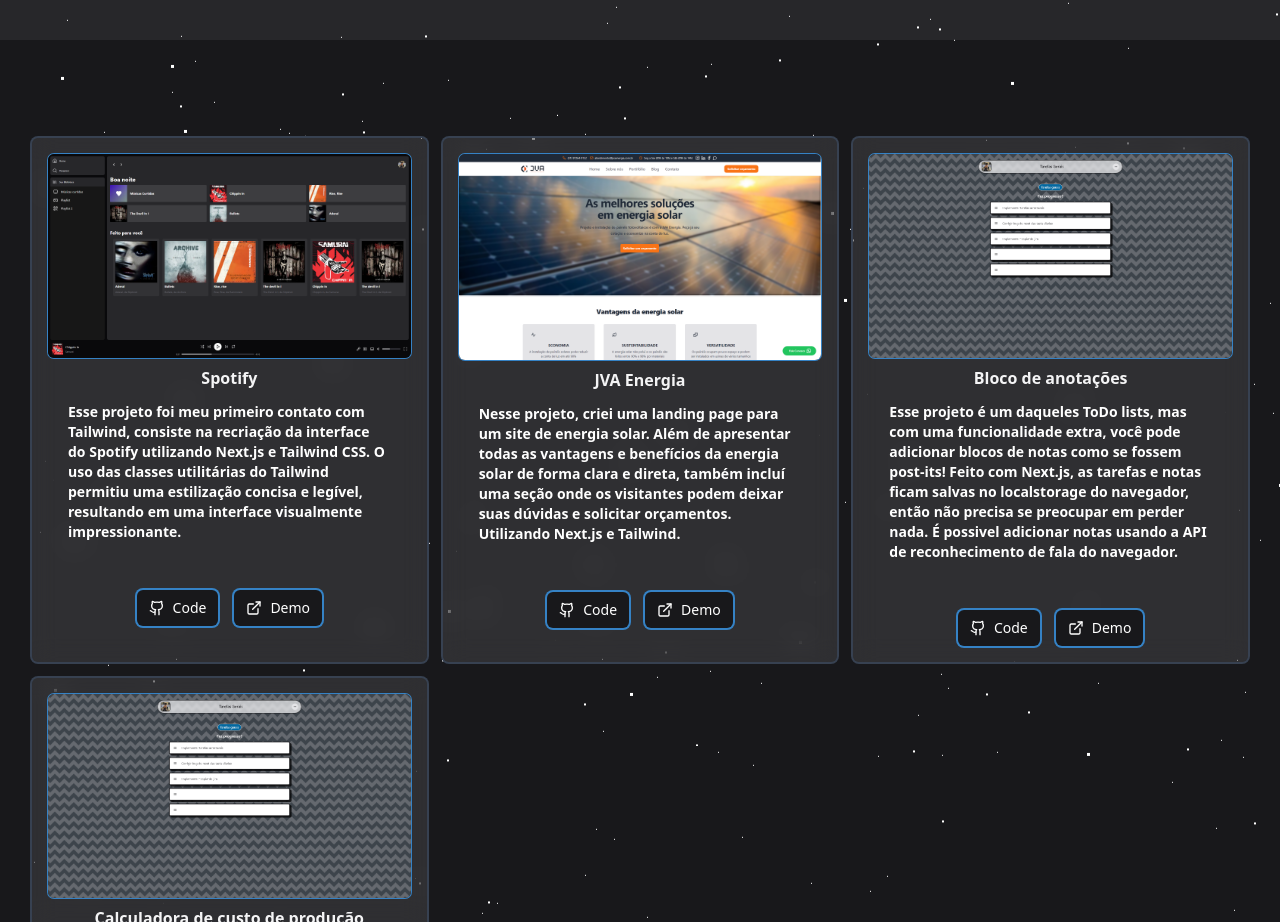
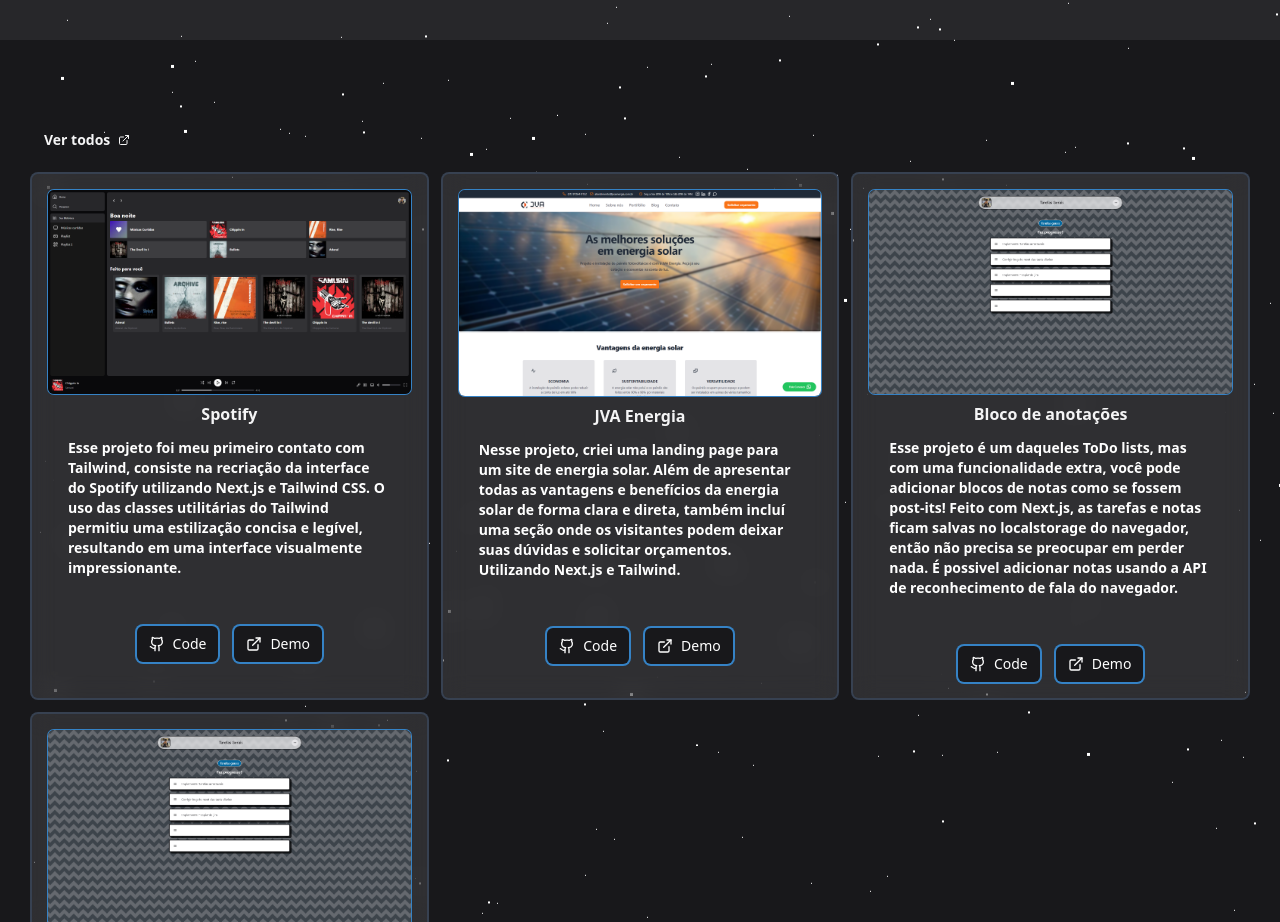
Before and after one commit to rodrigueslucas062/portfolio, a Next.js app: page / in a window 1280 px wide. Shown: the part 1719-2641 px from the top of the page. Built offline with nearby package versions, Linux system fonts and the light colour scheme.

Commit message:
✨Page with all projects

```diff
--- a/src/components/projetos/Main.jsx
+++ b/src/components/projetos/Main.jsx
@@ -5,12 +5,12 @@
 const MainContent = () => {
     return (
         <div className="flex-1 mt-3">
-            {/* <button className="flex text-sm font-semibold hover:bg-zinc-900/50 hover:backdrop-blur-sm px-3 py-2 rounded-xl">
+            <button className="flex text-sm font-semibold hover:bg-zinc-900/50 hover:backdrop-blur-sm px-3 py-2 rounded-xl">
                 <Link href={'/projects'} className="flex items-center gap-2" >
                     Ver todos
                     <ExternalLink size={12} />
                 </Link>
-            </button> */}
+            </button>
             <div className="flex flex-col lg:grid lg:grid-cols-3 gap-4 mt-4">
                 <ProjetosGrid />
             </div>
--- a/src/pages/projects.js
+++ b/src/pages/projects.js
@@ -1,3 +1,7 @@
+import AllProjects from "@/components/projetos/Projects";
+
 export default function Projects() {
-  return <div>oi</div>;
+  return(
+    <AllProjects />
+  )
 }
```
